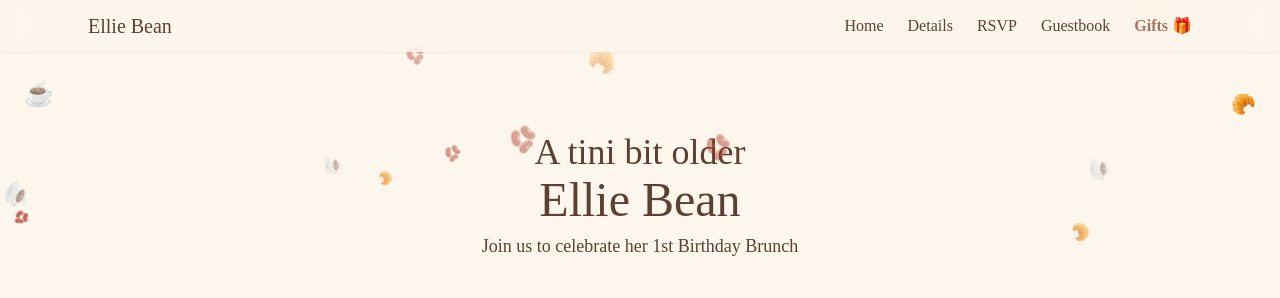
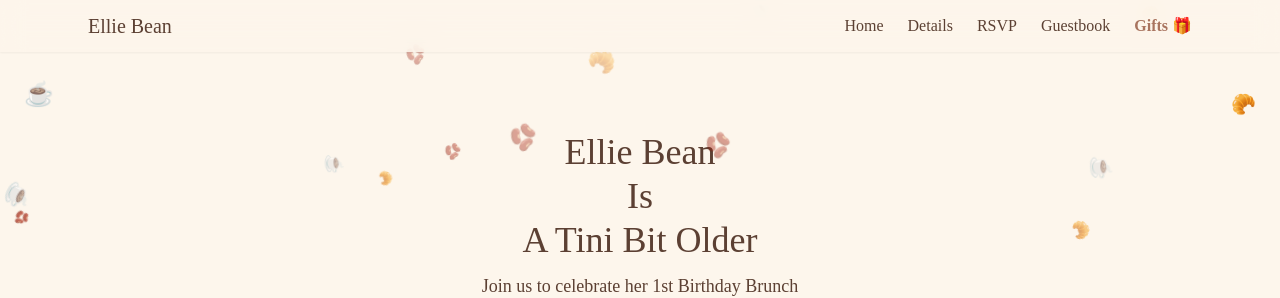
Before and after one commit to kstephens0331/ellie-birthday, a React (Vite) app: page / in a window 1280 px wide. Shown: the top 298 px of the page. Built offline with nearby package versions, Linux system fonts and the light colour scheme; grey boxes are pictures that could not be loaded.

Commit message:
updated hero section

```diff
--- a/src/components/HeroSection.jsx
+++ b/src/components/HeroSection.jsx
@@ -33,23 +33,32 @@ const HeroSection = () => {
       <div className="absolute top-6 left-6 animate-pulse text-[24px]">☕</div>
       <div className="absolute top-10 right-6 animate-bounce text-[20px]">🥐</div>
 
-      <motion.h1
+      <motion.h2
         initial={{ opacity: 0, y: -20 }}
         animate={{ opacity: 1, y: 0 }}
         transition={{ duration: 1 }}
-        className="text-2xl md:text-4xl font-script text-coffee mb-1"
+        className="text-3xl md:text-4xl font-script text-coffee mb-1"
       >
-        A tini bit older
-      </motion.h1>
+        Ellie Bean
+      </motion.h2>
 
-      <motion.h2
+      <motion.h1
         initial={{ opacity: 0, y: 20 }}
         animate={{ opacity: 1, y: 0 }}
         transition={{ delay: 0.5, duration: 1 }}
-  className="text-3xl md:text-5xl font-script shimmer-text"
+  className="text-2xl md:text-4xl font-script text-coffee mb-1"
 >
-  Ellie Bean
-</motion.h2>
+  Is
+</motion.h1>
+
+      <motion.h1
+        initial={{ opacity: 0, y: 20 }}
+        animate={{ opacity: 1, y: 0 }}
+        transition={{ delay: 0.5, duration: 1 }}
+  className="text-2xl md:text-4xl font-script text-coffee mb-1"
+>
+  A Tini Bit Older
+</motion.h1>
 
       <p className="mt-2 text-base md:text-lg font-serif text-coffee">
         Join us to celebrate her 1st Birthday Brunch
```
